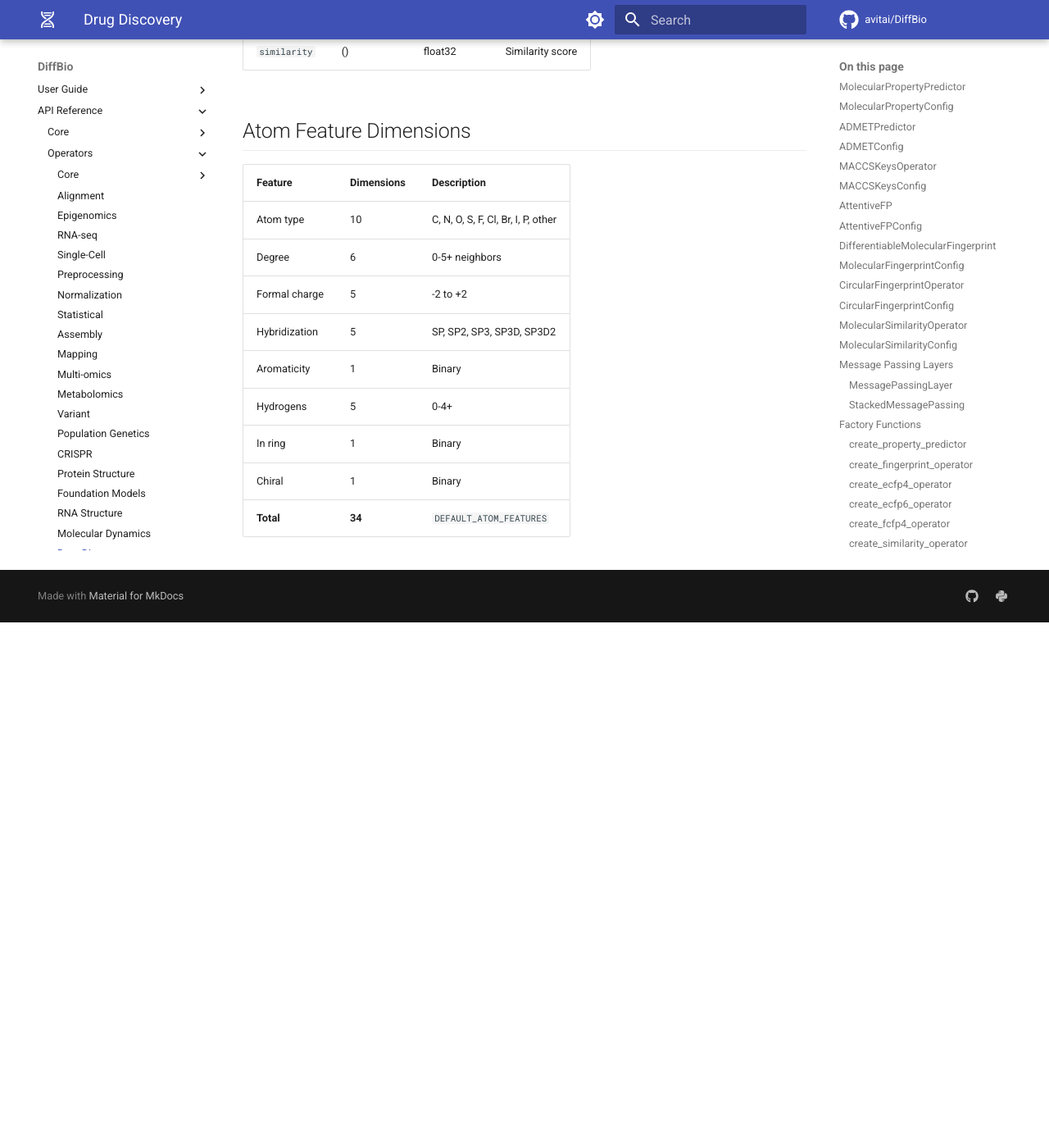
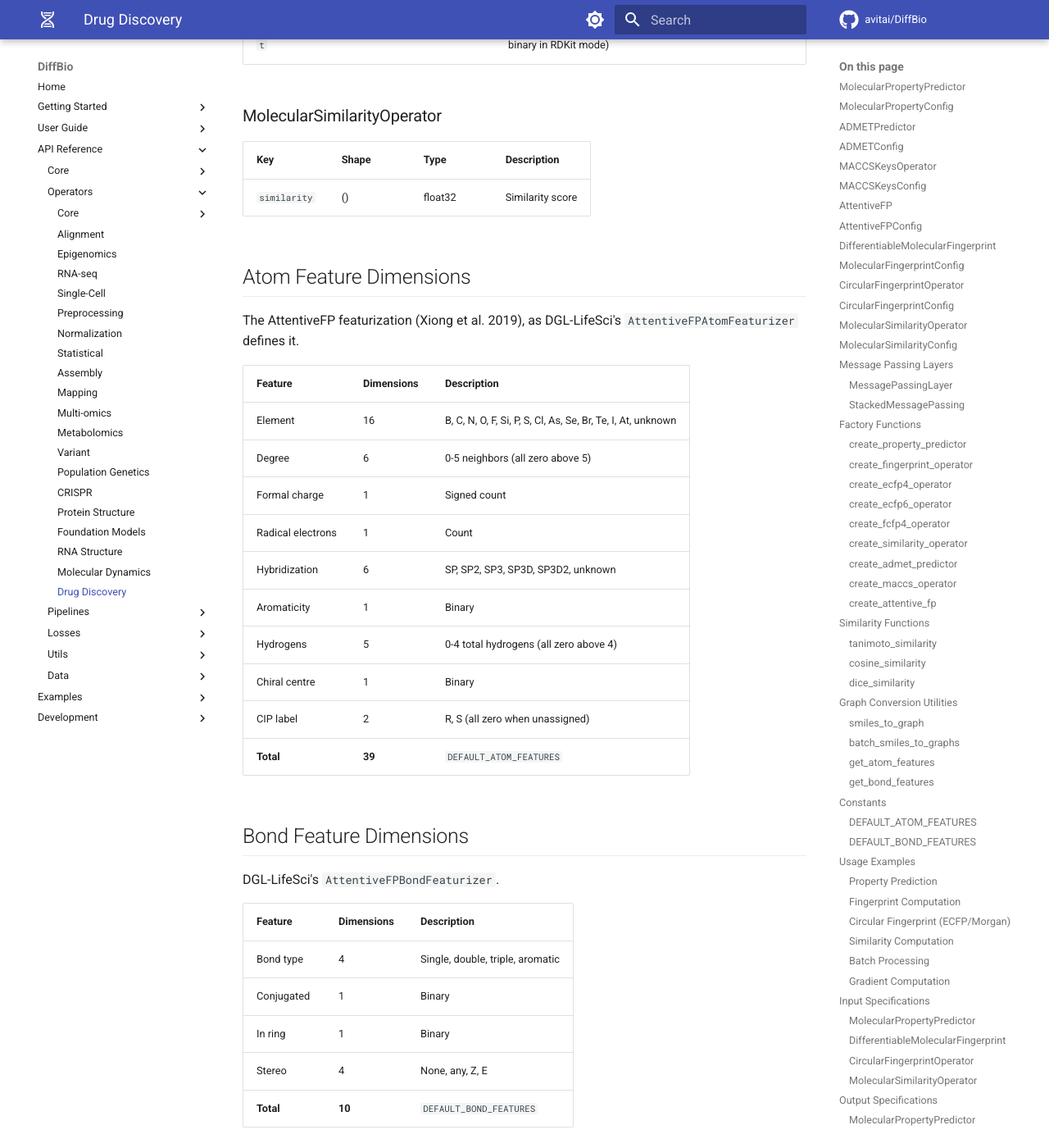
Before and after one commit to avitai/DiffBio, an MkDocs documentation site: the page built from docs/api/operators/drug-discovery.md, in a window 1280 px wide and 1400 px high, scrolled down 12561 px. Shown: the whole window at 82% size. Built offline with MkDocs 1.6.1 and Material for MkDocs 9.7.7, drawn with Linux system fonts in a browser that asks for light colours; comment, search, counter and statistics services are not loaded; before the commit the page ends 13320 px from its top, so only the background shows below that; some of the changed text lies outside the part shown.

Commit message:
feat(drug-discovery)!: featurize molecules as AttentiveFP does
smiles_to_graph and batch_smiles_to_graphs now produce the AttentiveFP
featurization (Xiong et al. 2019) as DGL-LifeSci's
AttentiveFPAtomFeaturizer and AttentiveFPBondFeaturizer define it: 39
atom features and 10 bond features, against 34 and 4. The graphs gain
chirality, CIP labels, radical electrons, conjugation, ring membership
and bond stereo, so stereoisomers no longer share one graph. On BBBP as
MolNet supplies it, 12 molecules in 6 groups did, 2 of the groups with
conflicting labels; none do now.

The value sets are tuples matched against RDKit enum names, so the
widths are known without importing RDKit, and DEFAULT_ATOM_FEATURES and
DEFAULT_BOND_FEATURES are derived from them. AtomFeatureConfig,
DEFAULT_ATOM_CONFIG and ATOM_TYPES are removed, and get_atom_features
takes no configuration. The ethanol test vectors are the reference's
documented output.

The API and user-guide pages describe the new features, and their
shapes, the removed config row and the example output follow.

````diff
--- a/docs/api/operators/drug-discovery.md
+++ b/docs/api/operators/drug-discovery.md
@@ -233,12 +233,17 @@
     options:
       show_root_heading: true
 
-### AtomFeatureConfig
+### get_atom_features
 
-::: diffbio.operators.drug_discovery.primitives.AtomFeatureConfig
+::: diffbio.operators.drug_discovery.primitives.get_atom_features
     options:
       show_root_heading: true
-      members: []
+
+### get_bond_features
+
+::: diffbio.operators.drug_discovery.primitives.get_bond_features
+    options:
+      show_root_heading: true
 
 ## Constants
 
@@ -248,9 +253,9 @@
     options:
       show_root_heading: true
 
-### DEFAULT_ATOM_CONFIG
+### DEFAULT_BOND_FEATURES
 
-::: diffbio.operators.drug_discovery.primitives.DEFAULT_ATOM_CONFIG
+::: diffbio.operators.drug_discovery.primitives.DEFAULT_BOND_FEATURES
     options:
       show_root_heading: true
 
@@ -403,9 +408,9 @@
     smiles_list,
     max_atoms=20,
 )
-# node_features: (3, 20, 34)
+# node_features: (3, 20, 39)
 # adjacency: (3, 20, 20)
-# edge_features: (3, 20, 20, 4)
+# edge_features: (3, 20, 20, 10)
 # masks: (3, 20)
 ```
 
@@ -513,14 +518,30 @@
 
 ## Atom Feature Dimensions
 
+The AttentiveFP featurization (Xiong et al. 2019), as DGL-LifeSci's `AttentiveFPAtomFeaturizer`
+defines it.
+
 | Feature | Dimensions | Description |
 |---------|------------|-------------|
-| Atom type | 10 | C, N, O, S, F, Cl, Br, I, P, other |
-| Degree | 6 | 0-5+ neighbors |
-| Formal charge | 5 | -2 to +2 |
-| Hybridization | 5 | SP, SP2, SP3, SP3D, SP3D2 |
+| Element | 16 | B, C, N, O, F, Si, P, S, Cl, As, Se, Br, Te, I, At, unknown |
+| Degree | 6 | 0-5 neighbors (all zero above 5) |
+| Formal charge | 1 | Signed count |
+| Radical electrons | 1 | Count |
+| Hybridization | 6 | SP, SP2, SP3, SP3D, SP3D2, unknown |
 | Aromaticity | 1 | Binary |
-| Hydrogens | 5 | 0-4+ |
+| Hydrogens | 5 | 0-4 total hydrogens (all zero above 4) |
+| Chiral centre | 1 | Binary |
+| CIP label | 2 | R, S (all zero when unassigned) |
+| **Total** | **39** | `DEFAULT_ATOM_FEATURES` |
+
+## Bond Feature Dimensions
+
+DGL-LifeSci's `AttentiveFPBondFeaturizer`.
+
+| Feature | Dimensions | Description |
+|---------|------------|-------------|
+| Bond type | 4 | Single, double, triple, aromatic |
+| Conjugated | 1 | Binary |
 | In ring | 1 | Binary |
-| Chiral | 1 | Binary |
-| **Total** | **34** | `DEFAULT_ATOM_FEATURES` |
+| Stereo | 4 | None, any, Z, E |
+| **Total** | **10** | `DEFAULT_BOND_FEATURES` |
--- a/docs/examples/basic/molecular-fingerprints.md
+++ b/docs/examples/basic/molecular-fingerprints.md
@@ -52,9 +52,9 @@
 
 Graph representation:
   Number of atoms: 13
-  Node features shape: (13, 34)
+  Node features shape: (13, 39)
   Adjacency matrix shape: (13, 13)
-  Edge features shape: (13, 13, 4)
+  Edge features shape: (13, 13, 10)
   Number of bonds: 13
 ```
 
````
Also changed, not shown: CHANGELOG.md (+11 -0 lines), docs/user-guide/operators/drug-discovery.md (+26 -17 lines), 4 other files.
